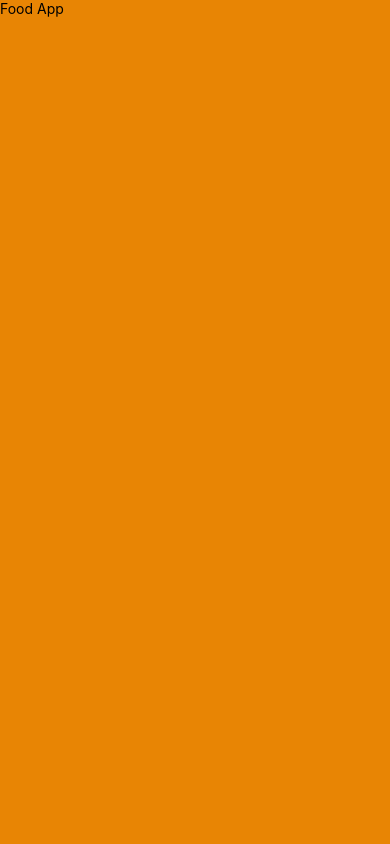
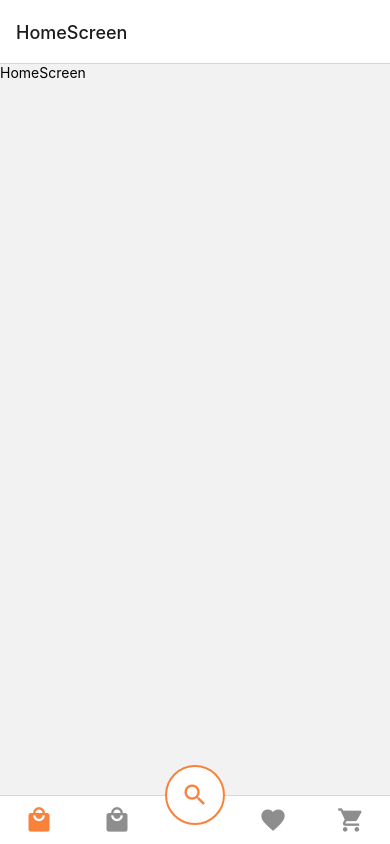
Before and after one commit to rrojasM/food-app-react-native, a React Native app: screen /Home in a window 390 px wide. Built offline with nearby package versions, Linux system fonts and the light colour scheme.

Commit message:
add screens and navigation

```diff
--- a/App.js
+++ b/App.js
@@ -1,26 +1,24 @@
 import React from 'react';
-import {
-  Dimensions,
-  StyleSheet,
-  Text,
-  View,
-} from 'react-native';
+import { StatusBar } from 'react-native';
+import COLORS from './src/utils/COLORS';
+import { createStackNavigator } from '@react-navigation/stack';
+import { NavigationContainer } from '@react-navigation/native';
+import BoardScreen from './src/screens/BoardScreen';
+import DetailsScreen from './src/screens/DetailsScreen';
+import BottomNavigator from './src/navigation/BottomNavigator';
+const Stack = createStackNavigator();
 
 const App = () => {
   return (
-    <View style={styles.container}>
-      <Text>Food App</Text>
-    </View>
+    <NavigationContainer>
+      <StatusBar backgroundColor={COLORS.WHITE} barStyle="dark-content" />
+      <Stack.Navigator screenOptions={{ headerShown: false }}>
+        <Stack.Screen name='BoardScreen' component={BoardScreen} />
+        <Stack.Screen name='Home' component={BottomNavigator} />
+        <Stack.Screen name='DetailsScreen' component={DetailsScreen} />
+      </Stack.Navigator>
+    </NavigationContainer>
   );
 };
 
-const styles = StyleSheet.create({
-  container: {
-    width: '100%',
-    height: '100%',
-    backgroundColor: '#E88504',
-    flex: 1
-  }
-});
-
-export default App;
+export default React.memo(App);
--- a/package.json
+++ b/package.json
@@ -14,6 +14,7 @@
     "@react-navigation/bottom-tabs": "^6.4.0",
     "@react-navigation/native": "^6.0.13",
     "@react-navigation/native-stack": "^6.9.1",
+    "@react-navigation/stack": "^6.3.2",
     "react": "18.1.0",
     "react-native": "0.70.3",
     "react-native-gesture-handler": "^2.8.0",
--- /dev/null
+++ b/src/navigation/BottomNavigator.js
@@ -0,0 +1,88 @@
+import React from 'react';
+import { View } from 'react-native';
+import COLORS from '../utils/COLORS';
+import { createBottomTabNavigator } from '@react-navigation/bottom-tabs';
+import Icon from 'react-native-vector-icons/MaterialIcons';
+import HomeScreen from '../screens/HomeScreen';
+import CartScreen from '../screens/CartScreen';
+
+const Tab = createBottomTabNavigator();
+
+const BottomNavigator = () => {
+    return (
+        <Tab.Navigator
+            tabBarOptions={{
+                style: {
+                    height: 55,
+                    borderTopWidth: 0,
+                    elevation: 0
+                },
+                showLabel: false,
+                activeTintColor: COLORS.PRIMARY
+            }}
+        >
+            <Tab.Screen
+                name='HomeScreen'
+                component={HomeScreen}
+                options={{
+                    tabBarIcon: ({ color }) => (
+                        <Icon name="local-mall" color={color} size={28} />
+                    ),
+                }}
+            />
+            <Tab.Screen
+                name='LocalMall'
+                component={HomeScreen}
+                options={{
+                    tabBarIcon: ({ color }) => (
+                        <Icon name="local-mall" color={color} size={28} />
+                    ),
+                }}
+            />
+            <Tab.Screen
+                name='Search'
+                component={HomeScreen}
+                options={{
+                    tabBarIcon: ({ color }) => (
+                        <View
+                            style={{
+                                height: 60,
+                                width: 60,
+                                justifyContent: 'center',
+                                alignItems: 'center',
+                                backgroundColor: COLORS.WHITE,
+                                borderColor: COLORS.PRIMARY,
+                                borderWidth: 2,
+                                borderRadius: 30,
+                                top: -25,
+                                elevation: 5
+                            }}
+                        >
+                            <Icon name='search' color={COLORS.PRIMARY} size={28} />
+                        </View>
+                    ),
+                }}
+            />
+            <Tab.Screen
+                name='Favorite'
+                component={HomeScreen}
+                options={{
+                    tabBarIcon: ({ color }) => (
+                        <Icon name='favorite' color={color} size={28} />
+                    )
+                }}
+            />
+            <Tab.Screen
+                name='Cart'
+                component={CartScreen}
+                options={{
+                    tabBarIcon: ({ color }) => (
+                        <Icon name='shopping-cart' color={color} size={28} />
+                    ),
+                }}
+            />
+        </Tab.Navigator>
+    )
+}
+
+export default BottomNavigator;
--- /dev/null
+++ b/src/screens/BoardScreen.js
@@ -0,0 +1,12 @@
+import React from 'react';
+import { View, Text } from 'react-native';
+
+const BoardScreen = () => {
+  return (
+    <View>
+      <Text>BoardScreen</Text>
+    </View>
+  )
+}
+
+export default BoardScreen;
--- /dev/null
+++ b/src/screens/CartScreen.js
@@ -0,0 +1,12 @@
+import React from 'react';
+import { View, Text } from 'react-native';
+
+const CartScreen = () => {
+  return (
+    <View>
+      <Text>CartScreen</Text>
+    </View>
+  )
+}
+
+export default CartScreen;
--- /dev/null
+++ b/src/screens/DetailsScreen.js
@@ -0,0 +1,12 @@
+import React from 'react';
+import { View, Text } from 'react-native';
+
+const DetailsScreen = () => {
+  return (
+    <View>
+      <Text>DetailsScreen</Text>
+    </View>
+  )
+}
+
+export default DetailsScreen;
--- /dev/null
+++ b/src/screens/HomeScreen.js
@@ -0,0 +1,12 @@
+import React from 'react';
+import { View, Text } from 'react-native';
+
+const HomeScreen = () => {
+  return (
+    <View>
+      <Text>HomeScreen</Text>
+    </View>
+  )
+}
+
+export default HomeScreen
```
Also changed, not shown: 1 other file (tests, documents, lock files or other folders).
